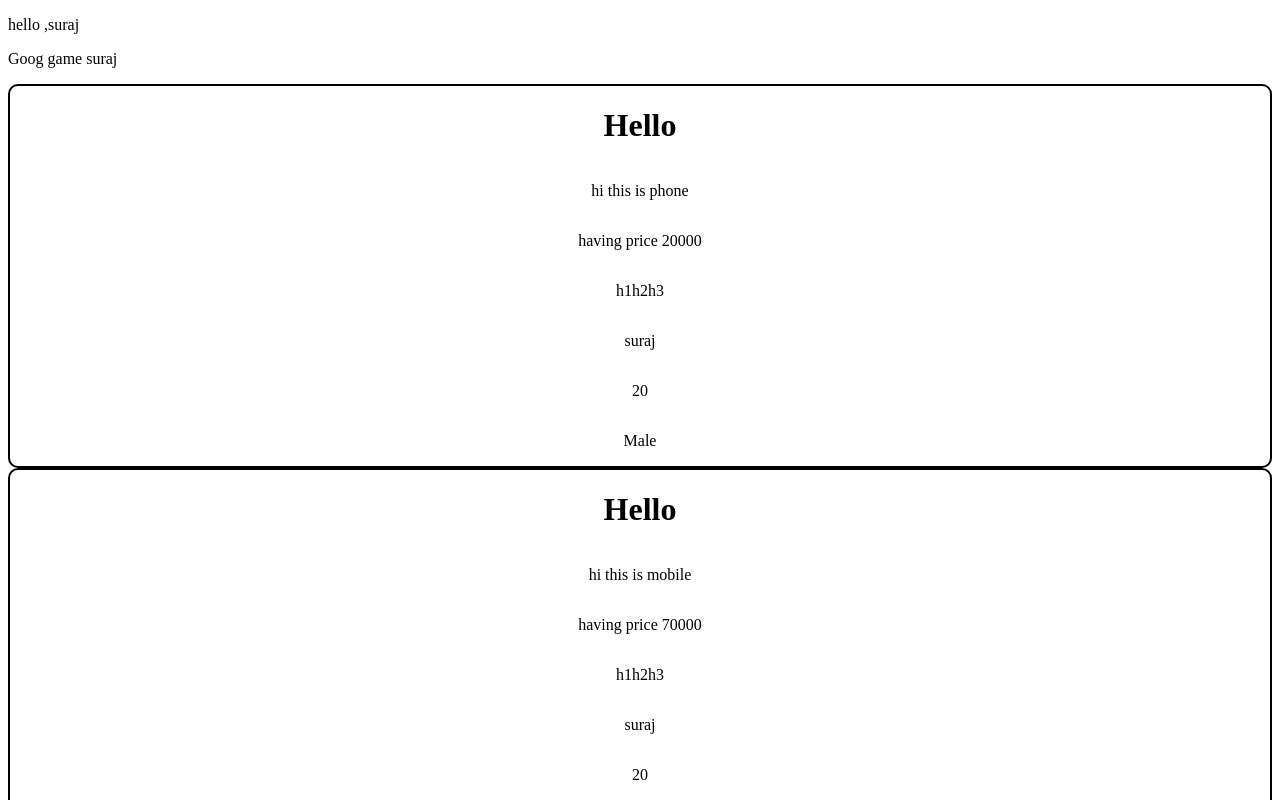
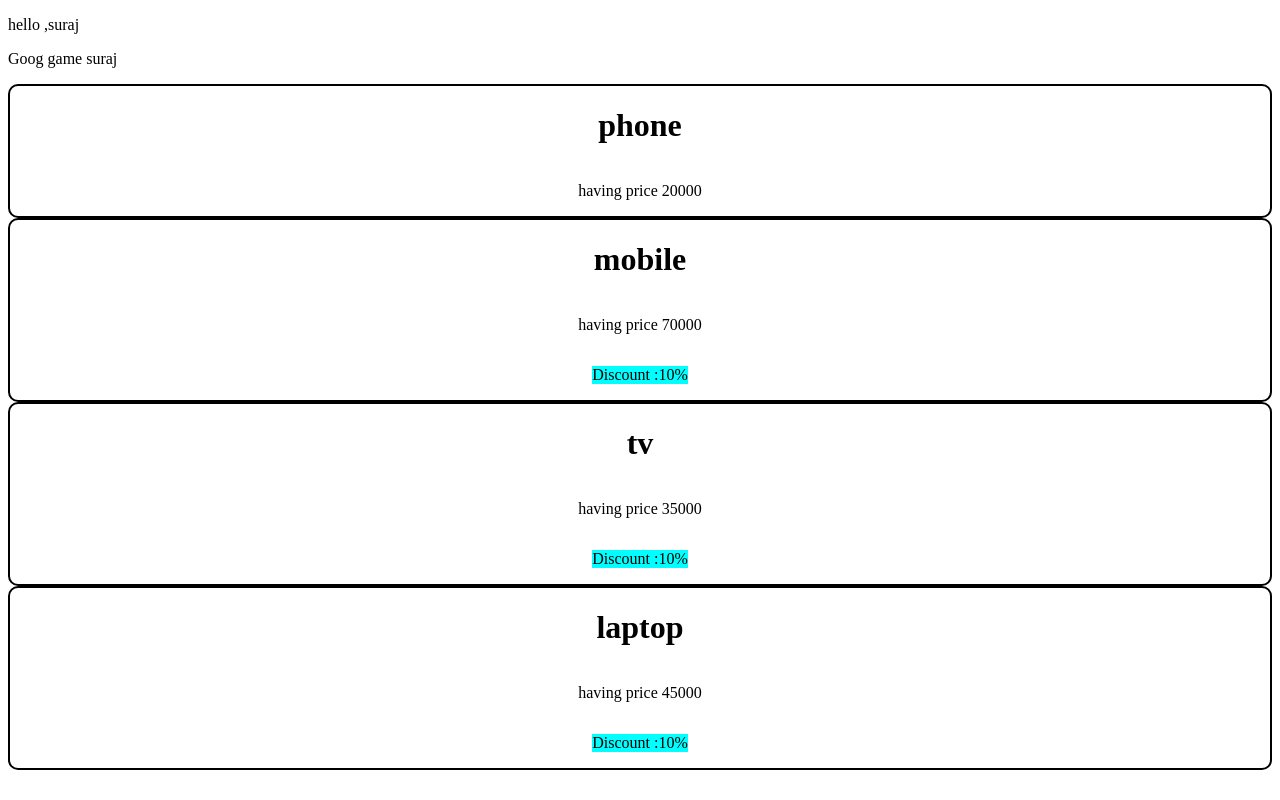
Before and after one commit to Bhakaresuraj/myapp, a React (Vite) app: page / in a window 1280 px wide. Shown: the top 800 px of the page. Built offline with nearby package versions, Linux system fonts and the light colour scheme.

Commit message:
learned how to add dynamic styling on the basis of conditions

```diff
--- a/src/App.jsx
+++ b/src/App.jsx
@@ -3,20 +3,24 @@ import Product from './Product.jsx'
 let name = "suraj";
 function App() {
 
-  let arr=["h1","h2","h3"];
-  const obj={
-    name:"suraj",
-    age:20,
-    gen :"Male"
+  let arr = ["h1", "h2", "h3"];
+  const obj = {
+    name: "suraj",
+    age: 20,
+    gen: "Male"
   }
   return (
     <>
       <p>hello ,{name}</p>
       <p>Goog game {name}</p>
-      < Product title="phone" price="20000" position={arr} object={obj}/>
-      < Product title="mobile" price="70000"position={arr} object={obj}/>
-      < Product title="tv" price="35000"position={arr}object={obj}/>
-      < Product title="laptop" price="45000"position={arr} object={obj}/>
+      < Product title="phone" price="20000" position={["h1", "h2", "h3"]} object={{
+        name: "suraj",
+        age: 20,
+        gen: "Male"
+      }} />
+      < Product title="mobile" price="70000" position={arr} object={obj} />
+      < Product title="tv" price="35000" position={arr} object={obj} />
+      < Product title="laptop" price="45000" position={arr} object={obj} />
     </>
   )
 }
--- a/src/Product.css
+++ b/src/Product.css
@@ -3,7 +3,7 @@
     border-radius: 10px;
     display: flex;
     flex-direction: column;
-    /* justify-content: center; */
+        /* justify-content: center; */
     align-items: center;
     padding: auto;
 }
--- a/src/Product.jsx
+++ b/src/Product.jsx
@@ -1,17 +1,16 @@
 import "./Product.css";
 
 function Product({ title, price, position, object }) {
-    console.log(position);
+    // console.log(position);
+    let style = {
+        // backgroundColor: price >= 40000 ? "purple" : ""
+        backgroundColor:"aqua"
+    };
     return (
-        <div className="Product">
-            <h1>Hello</h1>
-
-            <p>hi this is {title}</p>
+        <div className="Product" >
+            <h1>{title}</h1>
             <p>having price {price}</p>
-            <p>{position}</p>
-            <p>{object.name}</p>
-            <p>{object.age}</p>
-            <p>{object.gen}</p>
+            {price >= 30000 && <p style={style}>Discount :10%</p>}
         </div>
     )
 }
```
